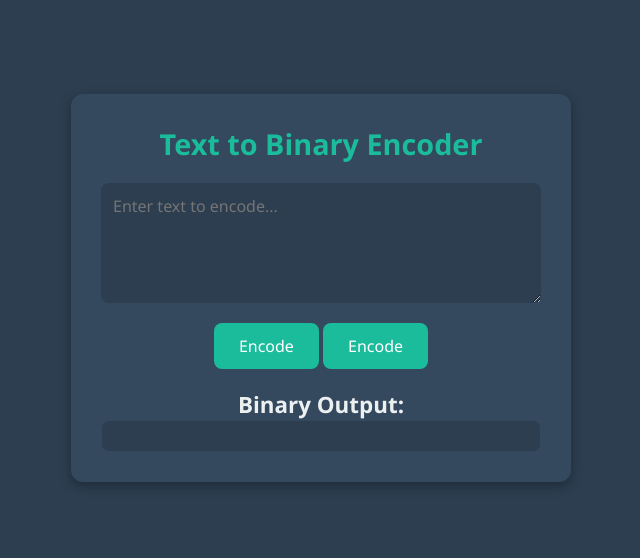
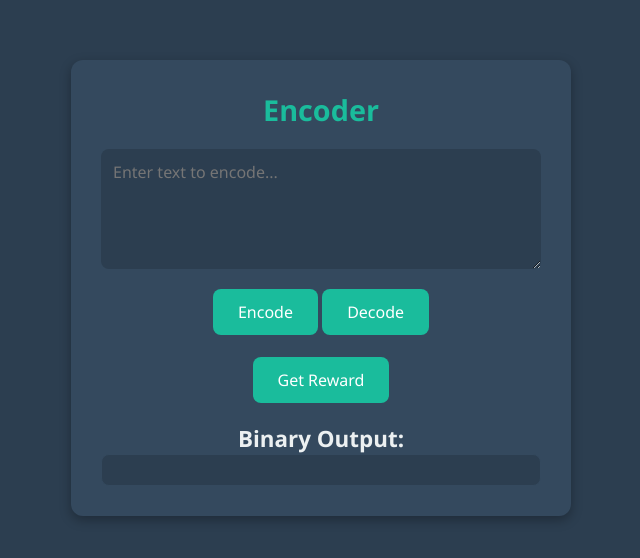
Before and after one commit to GuessCodee/encodeco, a plain HTML site: page index.html in a window 1280 px wide. Shown: the part 112-670 px from the top of the page, without its empty margins (319-959 px from the left). Drawn offline with Linux system fonts and the light colour scheme.

Commit message:
Update index.html

```diff
--- a/index.html
+++ b/index.html
@@ -126,11 +126,11 @@
 </head>
 <body>
     <div class="container">
-        <h1>Text to Binary Encoder</h1>
+        <h1>Encoder</h1>
         <textarea id="textInput" placeholder="Enter text to encode..."></textarea><br>
         <button onclick="encodeToBinary()">Encode</button>
-        <a href = "decoder.html"><button>Encode</button></a>
-
+        <a href="decoder.html"><button>Decode</button></a> <br> <br>
+        <a href="suprise.html"><button>Get Reward</button></a>
         <h2>Binary Output:</h2>
         <p id="binaryOutput"></p>
     </div>
```
